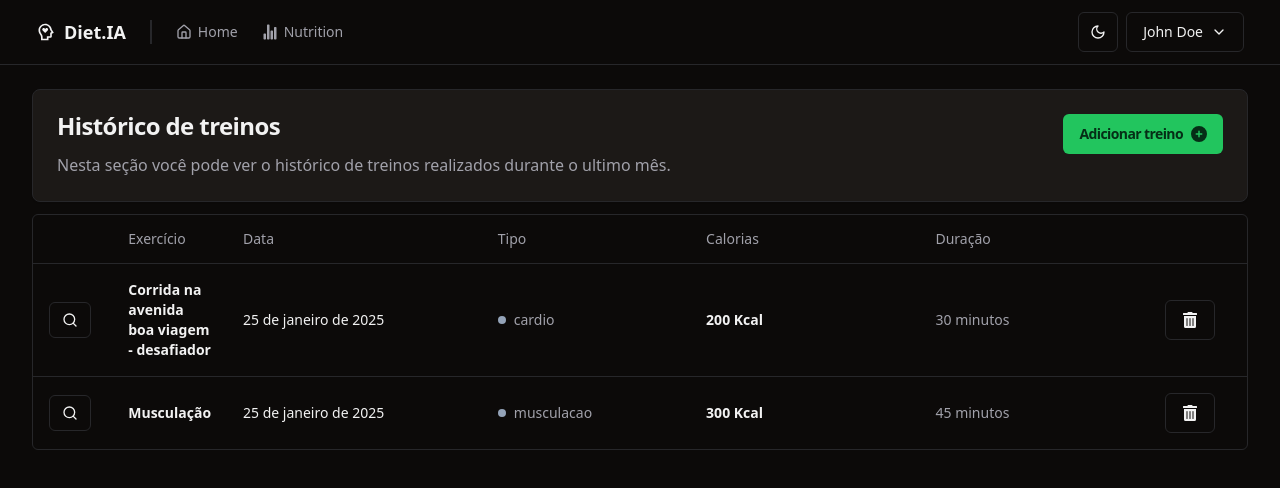
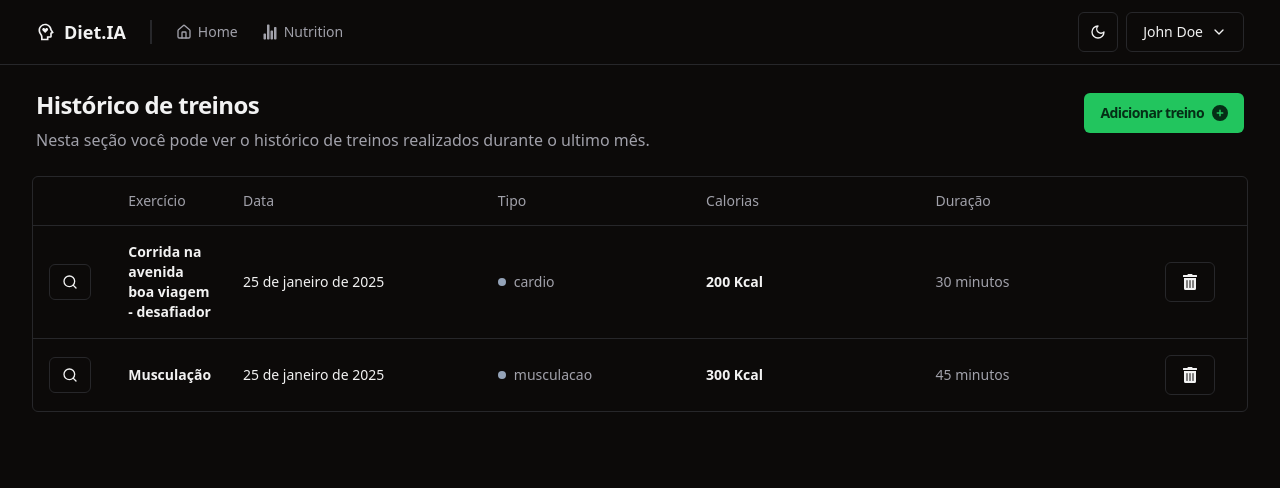
Before and after one commit to geraldoferraz/DIET-IA-UI, a React (Vite) app: page /app in a window 1280 px wide. Shown: the top 488 px of the page. Built offline with nearby package versions, Linux system fonts and the light colour scheme.

Commit message:
refactor: Simplify workout card and register page layout

```diff
--- a/src/pages/App/workouts/workoutCard.tsx
+++ b/src/pages/App/workouts/workoutCard.tsx
@@ -1,18 +1,15 @@
 import {
-    Card,
     CardContent,
     CardHeader,
     CardTitle,
 } from "@/components/ui/card";
 import { Dialog } from "@/components/ui/dialog";
-// import { FaCirclePlus } from "react-icons/fa6";
 import { CreateWorkoutDialog } from "./createWorkout";
 
 export function WorkoutCardTitle() {
     return (
         <>
-            <Card className="mb-3">
-                <CardHeader>
+            <CardHeader className="p-1 mb-3">
                 <CardTitle className="flex justify-between">
                     Histórico de treinos
                     <Dialog>
@@ -20,10 +17,9 @@ export function WorkoutCardTitle() {
                     </Dialog>
                 </CardTitle>
             </CardHeader>
-                <CardContent className="text-md text-muted-foreground" style={{ marginTop: '-25px' }}>
+            <CardContent className="text-md text-muted-foreground mb-5 p-1" style={{ marginTop: '-25px' }}>
                 <p>Nesta seção você pode ver o histórico de treinos realizados durante o ultimo mês.</p>
             </CardContent>
-            </Card>
         </>
     );
 }
--- a/src/pages/Auth/register.tsx
+++ b/src/pages/Auth/register.tsx
@@ -1,4 +1,3 @@
-import { ThemeToggle } from "@/components/theme/theme-toggle";
 import { Button } from "@/components/ui/button";
 import { Input } from "@/components/ui/input";
 import { Label } from "@/components/ui/label";
```
Lines whose indentation alone changed are shown as unchanged.
